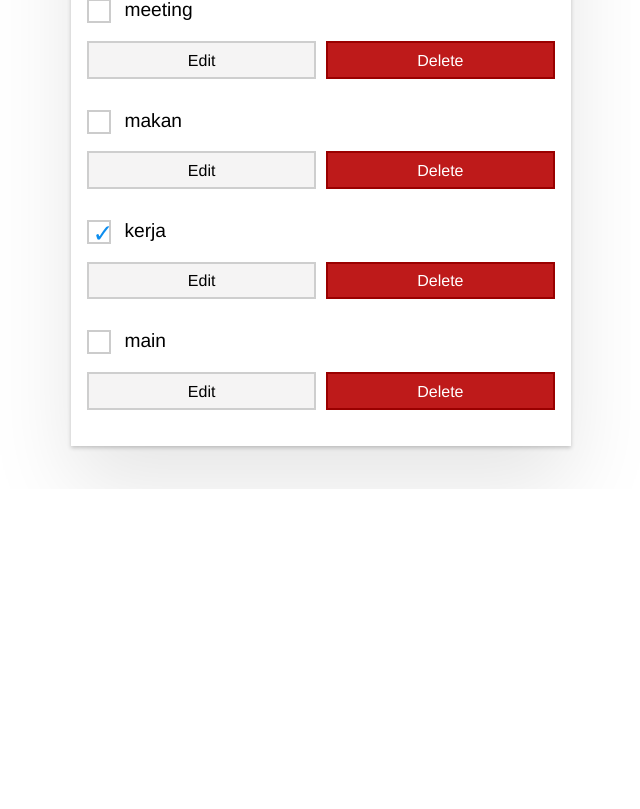
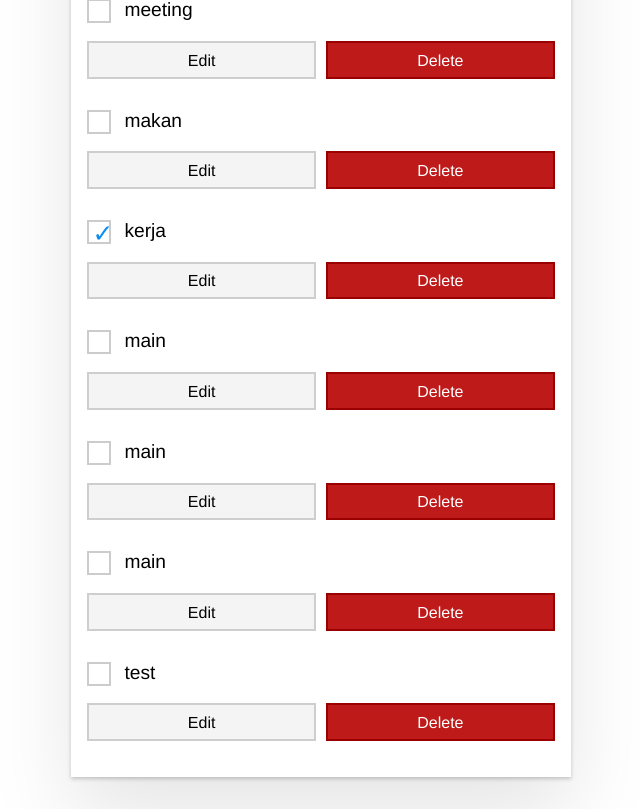
Before and after one commit to AnangSyfr/learn-angular-todo, an Angular app: page / in a window 1280 px wide. Shown: the part 311-1120 px from the top of the page, without its empty margins (319-959 px from the left). Before the commit the page ends 800 px from the top, so only its background shows below. Built offline with nearby package versions, Linux system fonts and the light colour scheme; data requests are answered from the project's data file.

Commit message:
feat: post todo

```diff
--- a/db.json
+++ b/db.json
@@ -19,6 +19,21 @@
       "id": "2096",
       "description": "main",
       "done": false
+    },
+    {
+      "id": "0f00",
+      "description": "main",
+      "done": false
+    },
+    {
+      "id": "48ae",
+      "description": "main",
+      "done": false
+    },
+    {
+      "id": "8711",
+      "description": "test",
+      "done": false
     }
   ]
 }
--- a/src/app/app.component.html
+++ b/src/app/app.component.html
@@ -1,8 +1,25 @@
 <main class="main">
     <h1>My ToDo List</h1>
     <label for="addItem">What do you want today?</label>
-    <input type="text" name="addItem" id="addItem" class="lg-text-input" />
-    <button class="btn-primary">Add</button>
+    <input
+        #description
+        type="text"
+        name="addItem"
+        id="addItem"
+        class="lg-text-input"
+    />
+    <button
+        class="btn-primary"
+        (click)="
+            addTodo({
+                description: description.value,
+                done: false
+            });
+            description.value = ''
+        "
+    >
+        Add
+    </button>
 
     @for (todo of todos(); track $index) {
         <app-items [todo]="todo" />
--- a/src/app/app.component.ts
+++ b/src/app/app.component.ts
@@ -19,4 +19,9 @@ export class AppComponent {
             console.log(this.todos);
         });
     }
+
+    addTodo(todo: Item) {
+        this.todosService.postTodo(todo).subscribe();
+        this.todos.update((old) => [...old, todo]);
+    }
 }
--- a/src/app/services/todos.service.ts
+++ b/src/app/services/todos.service.ts
@@ -12,4 +12,8 @@ export class TodosService {
     getTodos() {
         return this.Http.get<Item[]>(this.url);
     }
+
+    postTodo(todo: Item) {
+        return this.Http.post<Item>(this.url, todo);
+    }
 }
```
Lines whose indentation alone changed are shown as unchanged.
